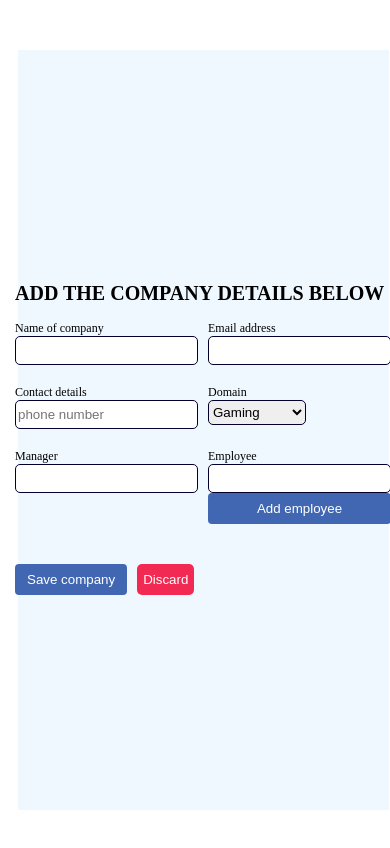
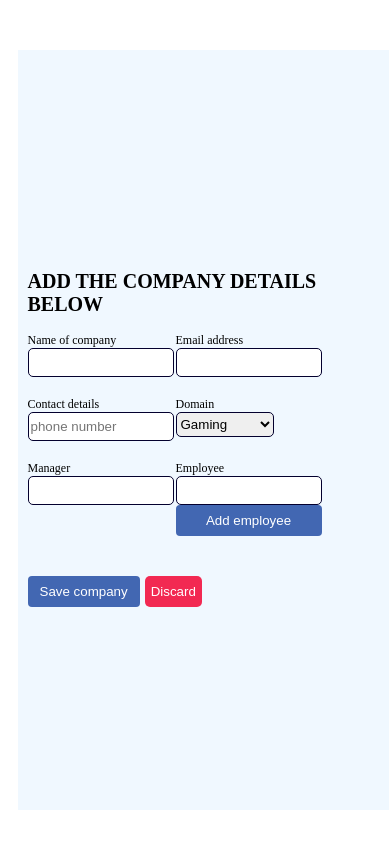
Before and after one commit to gokulnaathb3021/Albanero-UI-Assignment-2, a Next.js app: page / in a window 390 px wide. Both pictures are taken after a click on the button "Add a company". Shown: the top 848 px of the page. Built offline with nearby package versions, Linux system fonts and the light colour scheme.

Commit message:
tweaked the media qs

```diff
--- a/app/components/AddForm.module.css
+++ b/app/components/AddForm.module.css
@@ -102,14 +102,18 @@
   }
   .labelAndInput input {
     height: 25px;
+    width: 140px;
   }
   .labelAndInput select {
     height: 25px;
   }
   .pair {
-    gap: 10px;
+    gap: 2px;
   }
   .managerAndEmployees {
     font-size: 13px;
   }
+  .saveOrDiscard {
+    gap: 5px;
+  }
 }
```
